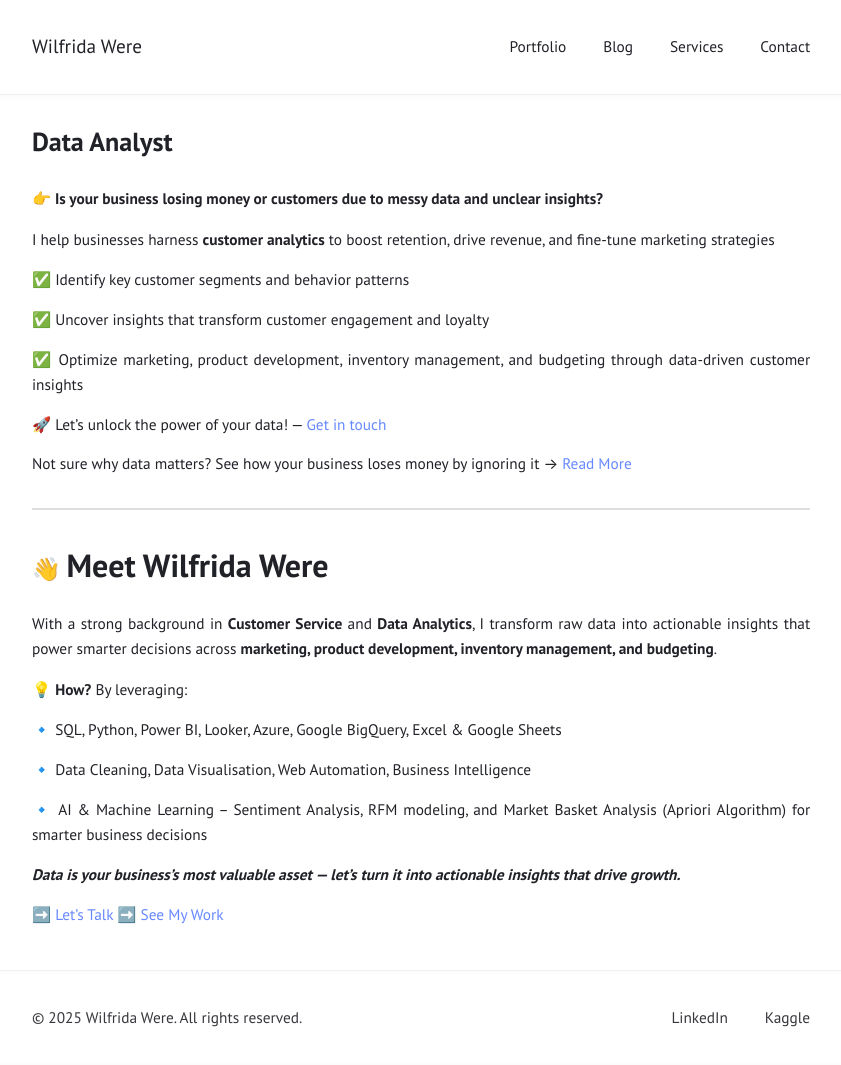
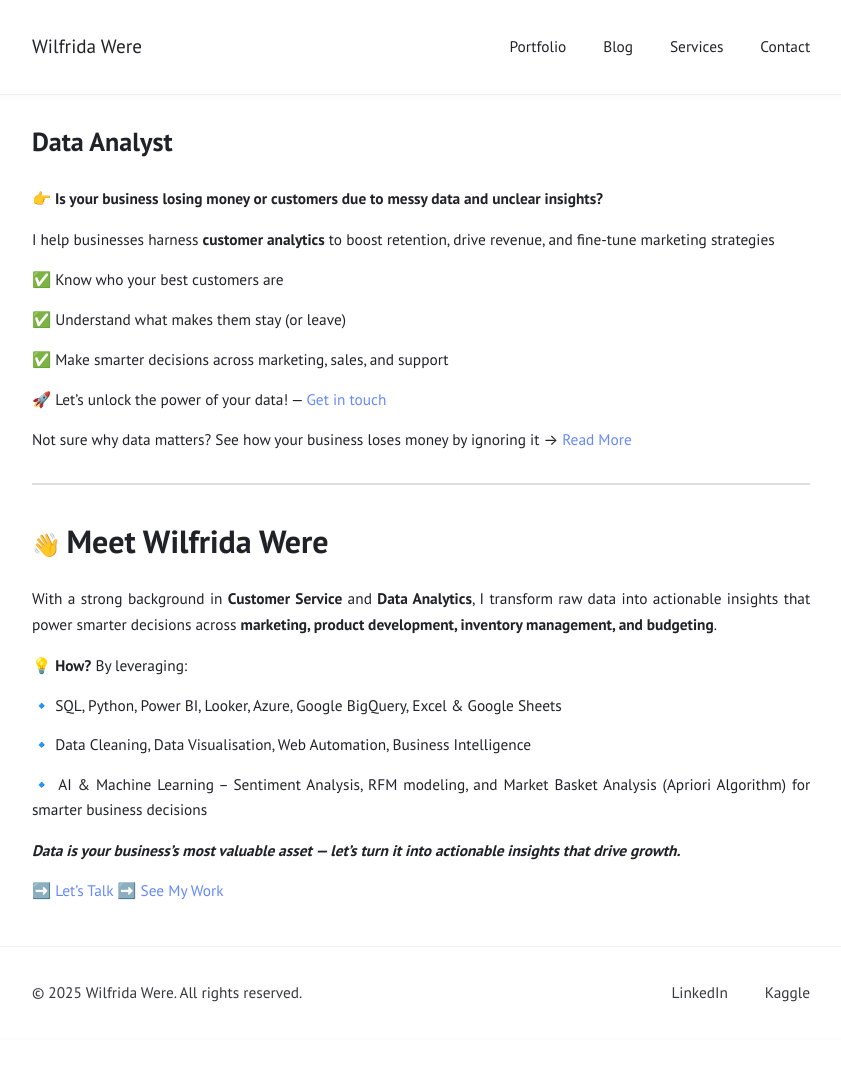
Before and after one commit to Wilfrida-Were/website, a Jekyll site: the page built from index.md, in a window 1280 px wide. Shown: the whole page, without its empty margins (219-1060 px from the left). Built offline with Jekyll 4.4.1, drawn with Linux system fonts in a browser that asks for light colours; after the commit the page ends 1040 px from its top, so only the background shows below that.

Commit message:
Update index.md

```diff
--- a/index.md
+++ b/index.md
@@ -8,11 +8,11 @@ description: "Wilfrida Were transforms raw data into valuable insights for busin
 
 I help businesses harness **customer analytics** to boost retention, drive revenue, and fine-tune marketing strategies
 
-✅ Identify key customer segments and behavior patterns
+✅ Know who your best customers are
 
-✅ Uncover insights that transform customer engagement and loyalty
+✅ Understand what makes them stay (or leave)
 
-✅ Optimize marketing, product development, inventory management, and budgeting through data-driven customer insights
+✅ Make smarter decisions across marketing, sales, and support
 
 🚀 Let’s unlock the power of your data! — [Get in touch](https://www.wilfridawere.com/contact/)
 
```
